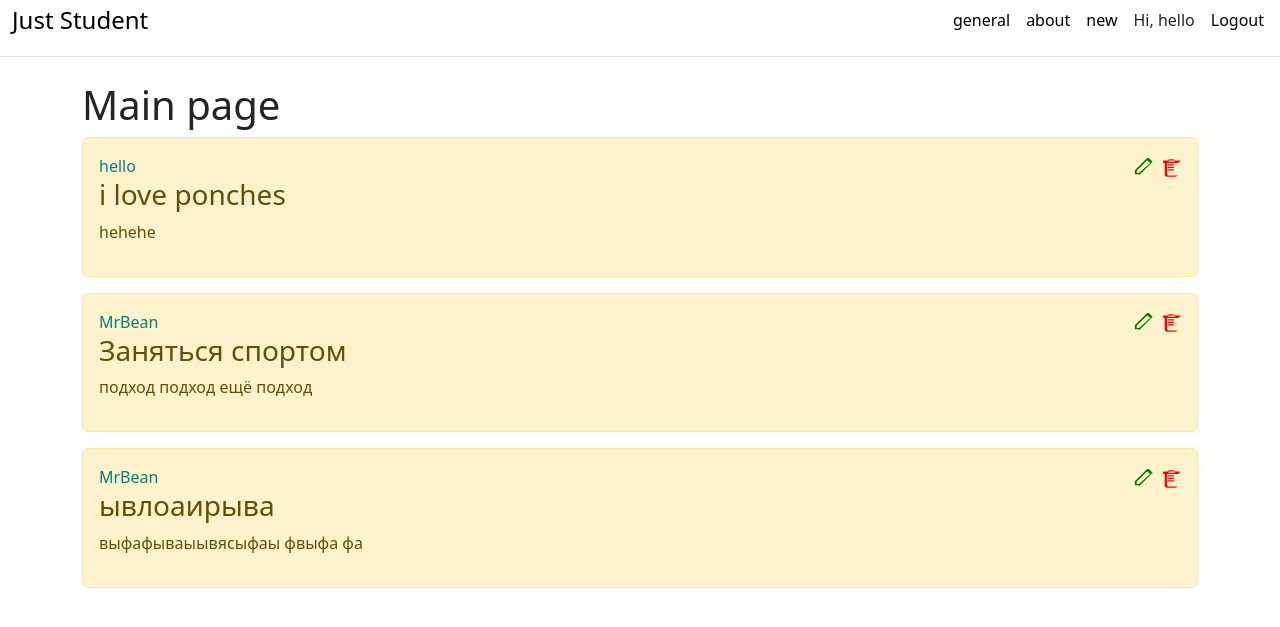
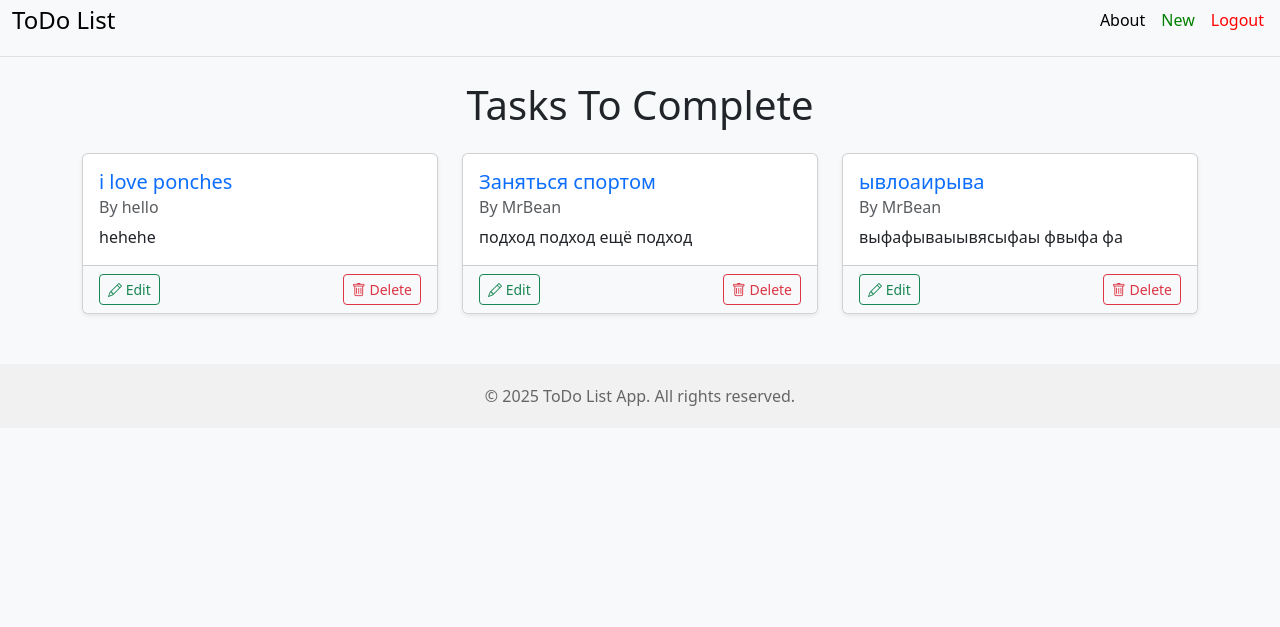
Before and after one commit to KamenikII/first-django-project, a Django app: page / in a window 1280 px wide. Shown: the top 627 px of the page. Run offline with Django 5.2, Linux system fonts and the light colour scheme; a user stored in the database is signed in; data comes from the database, SQL or seed files in the repository; both versions use the stored data as it was after the commit.

Commit message:
a bit of visual beauty

```diff
--- a/taskmanager/templates/main/base.html
+++ b/taskmanager/templates/main/base.html
@@ -7,25 +7,36 @@
     <meta http-equiv="X-UA-Compatible" content="ie=edge">
     <title>{% block title %}{% endblock %}</title>
     <link rel="stylesheet" href="https://cdn.jsdelivr.net/npm/bootstrap@5.3.3/dist/css/bootstrap.min.css">
+    <link rel="stylesheet" href="https://cdn.jsdelivr.net/npm/bootstrap-icons@1.10.5/font/bootstrap-icons.css">
+    <style>
+        body {
+            background-color: #f8f9fa;
+        }
+        footer {
+            margin-top: 50px;
+            padding: 20px 0;
+            background-color: #f1f1f1;
+            text-align: center;
+            color: #666;
+        }
+    </style>
 </head>
 <body>
     <header>
         <div class="d-flex flex-column flex-md-row align-items-center pb-3 mb-4 border-bottom">
             <a href="/" class="d-flex align-items-center link-body-emphasis text-decoration-none">
-            <span class="container fs-4">Just Student</span> </a>
+            <span class="container fs-4">ToDo List</span> </a>
             <nav class="d-flex align-items-center mt-2 mt-md-0 ms-md-auto">
-                <a class="me-3 py-2 link-body-emphasis text-decoration-none" href="{% url 'homeless' %}">general</a>
-                <a class="me-3 py-2 link-body-emphasis text-decoration-none" href="{% url 'contacts' %}">about</a>
+                <a class="me-3 py-2 link-body-emphasis text-decoration-none" href="{% url 'contacts' %}">About</a>
                 {% if user.is_authenticated %}
-                    <a class="me-3 py-2 link-body-emphasis text-decoration-none" href="{% url 'create' %}">new</a>
-                    <span class="me-3 py-2 d-inline-block">Hi, {{ user.username }}</span>
+                    <a style="color: green" class="me-3 py-2 text-decoration-none" href="{% url 'create' %}">New</a>
                     <form id="logout-form" method="post" action="{% url 'logout' %}" class="d-inline-block m-0 p-0">
                         {% csrf_token %}
-                        <button type="submit" class="btn btn-link me-3 py-2 text-decoration-none link-body-emphasis" style="padding: 0; border: none;">Logout</button>
+                        <button type="submit" class="btn btn-link me-3 py-2 text-decoration-none" style="padding: 0; border: none; color: red">Logout</button>
                     </form>
                 {% else %}
-                    <a class="me-3 py-2 link-body-emphasis text-decoration-none" href="{% url 'login' %}">Login</a>
-                    <a class="me-3 py-2 link-body-emphasis text-decoration-none" href="{% url 'register' %}">Register</a>
+                    <a style="color: green" class="me-3 py-2 text-decoration-none" href="{% url 'login' %}">Login</a>
+                    <a class="me-3 py-2 text-decoration-none" href="{% url 'register' %}">Register</a>
                 {% endif %}
             </nav>
         </div>
@@ -42,7 +53,9 @@
 
 
     <footer>
-
-    </footer>
+    <div class="container">
+        &copy; 2025 ToDo List App. All rights reserved.
+    </div>
+</footer>
 </body>
 </html>
--- a/taskmanager/templates/main/index.html
+++ b/taskmanager/templates/main/index.html
@@ -1,41 +1,37 @@
 {% extends 'main/base.html' %}
 
-{% block tittle %}
+{% block title %}
 {{ title }}
 {% endblock %}
 
 {% block content %}
-    <h1>Main page</h1>
+<h1 class="mb-4 text-center">Tasks To Complete</h1>
+
 {% if tasks %}
-        {% for el in tasks  %}
-         <div class="alert alert-warning mt-2 d-flex justify-content-between align-items-start">
-            <div>
-                <div style="font-size: 16px; color: teal">{{ el.author.username }}</div>
-                <h3>{{ el.title }}</h3>
-                <p>{{ el.content }}</p>
+    <div class="row row-cols-1 row-cols-md-2 row-cols-lg-3 g-4">
+        {% for el in tasks %}
+            <div class="col">
+                <div class="card shadow-sm h-100">
+                    <div class="card-body">
+                        <h5 class="card-title text-primary">{{ el.title }}</h5>
+                        <h6 class="card-subtitle mb-2 text-muted">By {{ el.author.username }}</h6>
+                        <p class="card-text">{{ el.content }}</p>
                     </div>
                     {% if user.is_authenticated %}
-                <div class="d-flex gap-2">
-                    <!-- Кнопка редактирования -->
-                    <a href="{% url 'update' el.id %}" title="Редактировать">
-                        <svg xmlns="http://www.w3.org/2000/svg" width="20" height="20" fill="#008000" class="bi bi-pencil" viewBox="0 0 16 16">
-                          <path d="M12.146.146a.5.5 0 0 1 .708 0l2.5 2.5a.5.5 0 0 1 0 .708l-10 10A.5.5 0 0 1 4.5 13H2a.5.5 0 0 1-.5-.5v-2.5a.5.5 0 0 1 .146-.354l10-10zM11.207 2L3 10.207V12h1.793L14 3.793 11.207 2z"/>
-                        </svg>
+                        <div class="card-footer d-flex justify-content-between align-items-center bg-light">
+                            <a href="{% url 'update' el.id %}" class="btn btn-sm btn-outline-success" title="Edit">
+                                <i class="bi bi-pencil"></i> Edit
                             </a>
-
-                    <!-- Кнопка удаления -->
-                    <a href="{% url 'delete' el.id %}" title="Удалить" onclick="return confirm('Are you sure?');">
-                        <svg xmlns="http://www.w3.org/2000/svg" width="20" height="20" fill="#ff0000" class="bi bi-trash" viewBox="0 0 16 16">
-                          <path d="M5.5 5.5a.5.5 0 0 1 .5-.5h4a.5.5 0 0 1 0 1H6a.5.5 0 0 1-.5-.5zm0 2a.5.5 0 0 1 .5-.5h4a.5.5 0 0 1 0 1H6a.5.5 0 0 1-.5-.5zm0 2a.5.5 0 0 1 .5-.5h4a.5.5 0 0 1 0 1H6a.5.5 0 0 1-.5-.5z"/>
-                          <path fill-rule="evenodd" d="M14.5 3a1 1 0 0 1-1 1H13v9a2 2 0 0 1-2 2H5a2 2 0 0 1-2-2V4h-.5a1 1 0 1 1 0-2h3.086A1.5 1.5 0 0 1 6.5 1h3a1.5 1.5 0 0 1 1.414 1H14.5a1 1 0 0 1 1 1zM5.118 4 5 4.059V13a1 1 0 0 0 1 1h6a1 1 0 0 0 1-1V4.059L10.882 4H5.118zM6.5 2a.5.5 0 0 0-.5.5V3h5v-.5a.5.5 0 0 0-.5-.5h-4z"/>
-                        </svg>
+                            <a href="{% url 'delete' el.id %}" class="btn btn-sm btn-outline-danger" title="Delete" onclick="return confirm('Are you sure?');">
+                                <i class="bi bi-trash"></i> Delete
                             </a>
                         </div>
-            {% else %}
                     {% endif %}
                 </div>
+            </div>
         {% endfor %}
+    </div>
 {% else %}
-        <p>Nothing here</p>
+    <div class="alert alert-info text-center mt-4">No tasks found</div>
 {% endif %}
 {% endblock %}
```
Also changed, not shown: taskmanager/templates/main/about.html (+8 -3 lines), taskmanager/templates/main/create.html (+33 -12 lines), db.sqlite3. Lines whose indentation alone changed are shown as unchanged.
